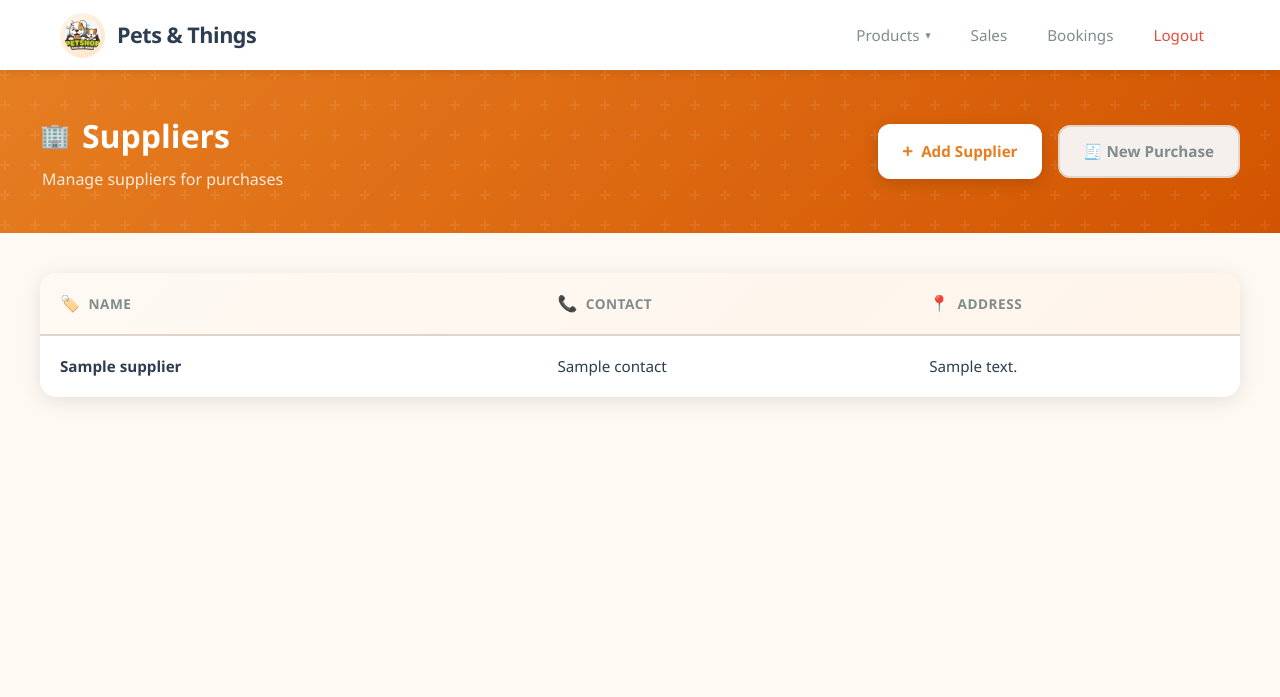
After one commit to yahyasarhan22/Pets-things-Store-Management-System, a Flask app: template pets_things_web/templates/suppliers.html in a window 1280 px wide. The commit adds this page. Shown: the top 697 px of the page. Run offline with Flask 3, Linux system fonts and the light colour scheme; the template is opened without the code that fills it: most values are stand-ins (such as "Sample title", 1, 10 or a date in 2020).

Commit message:
add supplier table

```diff
--- a/pets_things_web/app.py
+++ b/pets_things_web/app.py
@@ -797,59 +797,90 @@ def transfer_stock():
 @app.route('/purchases/new', methods=['GET', 'POST'])
 @role_required('admin', 'employee')
 def purchase_new():
-    """Create new purchase from supplier to warehouse."""
     conn = get_connection()
     if not conn:
         flash("Database connection failed.", "danger")
         return redirect(url_for('dashboard'))
 
-    try:
-        cur = conn.cursor(dictionary=True)
-
-        # Load warehouses and products
+    cur = conn.cursor(dictionary=True)
+
+    try:
+        # Dropdown data
         cur.execute("SELECT warehouse_id, warehouse_name FROM warehouse ORDER BY warehouse_name")
         warehouses = cur.fetchall()
 
+        cur.execute("SELECT supplier_id, name FROM supplier ORDER BY name")
+        suppliers = cur.fetchall()
+
+        # (not required on this page, but you already use it elsewhere)
         cur.execute("SELECT product_id, product_name, unit_price FROM product WHERE is_active = 1 ORDER BY product_name")
         products = cur.fetchall()
 
         if request.method == 'POST':
             warehouse_id = request.form.get('warehouse_id', type=int)
-            supplier_name = (request.form.get('supplier_name') or '').strip()
-
-            if not warehouse_id or not supplier_name:
-                flash("Please select warehouse and enter supplier name.", "warning")
+            supplier_id = request.form.get('supplier_id', type=int)
+
+            if not warehouse_id or not supplier_id:
+                flash("Please select warehouse and supplier.", "warning")
                 return render_template('purchase_form.html',
-                                     warehouses=warehouses,
-                                     products=products,
-                                     selected_warehouse_id=warehouse_id,
-                                     supplier_name=supplier_name)
+                                       warehouses=warehouses,
+                                       suppliers=suppliers,
+                                       products=products,
+                                       selected_warehouse_id=warehouse_id,
+                                       selected_supplier_id=supplier_id)
 
             performed_by = session.get('user_id')
 
-            # Create purchase header
-            cur.execute("""
-                INSERT INTO purchase (warehouse_id, supplier_name, total_amount, performed_by)
-                VALUES (%s, %s, 0.00, %s)
-            """, (warehouse_id, supplier_name, performed_by))
-
-            purchase_id = cur.lastrowid
-            conn.commit()
-
-            flash("Purchase created. Add items now.", "success")
-            return redirect(url_for('purchase_detail', purchase_id=purchase_id))
-
+            # Get supplier name (snapshot, optional if you keep purchase.supplier_name)
+            cur.execute("SELECT name FROM supplier WHERE supplier_id = %s", (supplier_id,))
+            sup = cur.fetchone()
+            if not sup:
+                flash("Selected supplier not found.", "warning")
+                return render_template('purchase_form.html',
+                                       warehouses=warehouses,
+                                       suppliers=suppliers,
+                                       products=products,
+                                       selected_warehouse_id=warehouse_id,
+                                       selected_supplier_id=supplier_id)
+
+            supplier_name = sup["name"]
+
+            try:
+                cur.execute("""
+                    INSERT INTO purchase (warehouse_id, supplier_id, supplier_name, total_amount, performed_by)
+                    VALUES (%s, %s, %s, 0.00, %s)
+                """, (warehouse_id, supplier_id, supplier_name, performed_by))
+
+                purchase_id = cur.lastrowid
+                conn.commit()
+
+                flash("Purchase created. Add items now.", "success")
+                return redirect(url_for('purchase_detail', purchase_id=purchase_id))
+
+            except Exception as e:
+                conn.rollback()
+                print("purchase_new insert error:", e)
+                flash("Failed to create purchase. Please try again.", "danger")
+                return render_template('purchase_form.html',
+                                       warehouses=warehouses,
+                                       suppliers=suppliers,
+                                       products=products,
+                                       selected_warehouse_id=warehouse_id,
+                                       selected_supplier_id=supplier_id)
+
+        # GET
         return render_template('purchase_form.html',
-                             warehouses=warehouses,
-                             products=products,
-                             selected_warehouse_id=None,
-                             supplier_name='')
-
-    finally:
-        if cur:
-            cur.close()
-        if conn and conn.is_connected():
-            conn.close()
+                               warehouses=warehouses,
+                               suppliers=suppliers,
+                               products=products,
+                               selected_warehouse_id=None,
+                               selected_supplier_id=None)
+
+    finally:
+        cur.close()
+        conn.close()
+
+
 
 
 @app.route('/purchases/<int:purchase_id>')
@@ -866,20 +897,22 @@ def purchase_detail(purchase_id):
 
         # Get purchase header
         cur.execute("""
-            SELECT
-                p.purchase_id,
-                p.warehouse_id,
-                w.warehouse_name,
-                p.purchase_date,
-                p.supplier_name,
-                p.total_amount,
-                p.performed_by,
-                u.full_name AS performed_by_name
-            FROM purchase p
-            JOIN warehouse w ON p.warehouse_id = w.warehouse_id
-            JOIN users u ON p.performed_by = u.user_id
-            WHERE p.purchase_id = %s
-        """, (purchase_id,))
+    SELECT
+        p.purchase_id,
+        p.warehouse_id,
+        w.warehouse_name,
+        p.purchase_date,
+        COALESCE(s.name, p.supplier_name) AS supplier_name,
+        p.total_amount,
+        p.performed_by,
+        u.full_name AS performed_by_name
+    FROM purchase p
+    JOIN warehouse w ON p.warehouse_id = w.warehouse_id
+    JOIN users u ON p.performed_by = u.user_id
+    LEFT JOIN supplier s ON p.supplier_id = s.supplier_id
+    WHERE p.purchase_id = %s
+""", (purchase_id,))
+
 
         purchase = cur.fetchone()
         if not purchase:
@@ -1110,19 +1143,23 @@ def purchases_list():
             where_clause = "WHERE " + " AND ".join(conditions)
 
         cur.execute(f"""
-            SELECT
-                p.purchase_id,
-                p.purchase_date,
-                w.warehouse_name,
-                p.supplier_name,
-                p.total_amount,
-                u.full_name AS performed_by_name
-            FROM purchase p
-            JOIN warehouse w ON p.warehouse_id = w.warehouse_id
-            JOIN users u ON p.performed_by = u.user_id
-            {where_clause}
-            ORDER BY p.purchase_date DESC
-        """, params)
+    SELECT
+        p.purchase_id,
+        p.purchase_date,
+        w.warehouse_name,
+        p.supplier_id,
+        COALESCE(s.name, p.supplier_name, 'Unknown') AS supplier_name,
+        p.total_amount,
+        u.full_name AS performed_by_name
+    FROM purchase p
+    JOIN warehouse w ON p.warehouse_id = w.warehouse_id
+    JOIN users u ON p.performed_by = u.user_id
+    LEFT JOIN supplier s ON p.supplier_id = s.supplier_id
+    {where_clause}
+    ORDER BY p.purchase_date DESC
+""", params)
+
+
 
         purchases = cur.fetchall()
 
@@ -1140,6 +1177,58 @@ def purchases_list():
         cur.close()
         conn.close()
 
+@app.route("/suppliers")
+@role_required("admin", "employee")
+def suppliers_list():
+    conn = get_connection()
+    if not conn:
+        return render_template("suppliers.html", suppliers=[], error="DB connection failed")
+
+    try:
+        cur = conn.cursor(dictionary=True)
+        cur.execute("""
+            SELECT supplier_id, name, contact, address
+            FROM supplier
+            ORDER BY name
+        """)
+        suppliers = cur.fetchall()
+        return render_template("suppliers.html", suppliers=suppliers, error=None)
+    finally:
+        cur.close()
+        conn.close()
+
+
+@app.route("/suppliers/add", methods=["GET", "POST"])
+@role_required("admin", "employee")
+def supplier_add():
+    if request.method == "POST":
+        name = (request.form.get("name") or "").strip()
+        contact = (request.form.get("contact") or "").strip()
+        address = (request.form.get("address") or "").strip()
+
+        if not name:
+            flash("Supplier name is required.", "warning")
+            return render_template("supplier_form.html", mode="add", supplier=None)
+
+        conn = get_connection()
+        if not conn:
+            flash("DB connection failed.", "danger")
+            return render_template("supplier_form.html", mode="add", supplier=None)
+
+        try:
+            cur = conn.cursor()
+            cur.execute("""
+                INSERT INTO supplier (name, contact, address)
+                VALUES (%s, %s, %s)
+            """, (name, contact or None, address or None))
+            conn.commit()
+            flash("Supplier added successfully.", "success")
+            return redirect(url_for("purchase_new"))  # go back to purchase page
+        finally:
+            cur.close()
+            conn.close()
+
+    return render_template("supplier_form.html", mode="add", supplier=None)
 
 
 @app.route('/inventory/restock', methods=['POST'])
--- /dev/null
+++ b/pets_things_web/templates/suppliers.html
@@ -0,0 +1,93 @@
+{% extends "base.html" %}
+
+{% block title %}Suppliers - Pets & Things{% endblock %}
+
+{% block content %}
+<!-- Page Header -->
+<section class="page-header">
+  <div class="page-header-content">
+    <div class="page-title-section">
+      <h1 class="page-title">
+        <span class="title-icon">🏢</span>
+        Suppliers
+      </h1>
+      <p class="page-subtitle">Manage suppliers for purchases</p>
+    </div>
+
+    <div class="header-actions">
+      <a href="{{ url_for('supplier_add') }}" class="btn-primary">
+        <span class="btn-icon">+</span>
+        Add Supplier
+      </a>
+      <a href="{{ url_for('purchase_new') }}" class="btn-secondary">
+        🧾 New Purchase
+      </a>
+    </div>
+  </div>
+</section>
+
+<section class="products-section">
+  <div class="products-container">
+
+    {% if error %}
+      <div class="error-message">
+        <span class="error-icon">⚠️</span>
+        {{ error }}
+      </div>
+    {% endif %}
+
+    {% if suppliers and suppliers|length > 0 %}
+      <div class="table-card">
+        <div class="table-wrapper">
+          <table class="products-table">
+            <thead>
+              <tr>
+                <th>
+                  <span class="th-content">
+                    <span class="th-icon">🏷️</span>
+                    Name
+                  </span>
+                </th>
+                <th>
+                  <span class="th-content">
+                    <span class="th-icon">📞</span>
+                    Contact
+                  </span>
+                </th>
+                <th>
+                  <span class="th-content">
+                    <span class="th-icon">📍</span>
+                    Address
+                  </span>
+                </th>
+              </tr>
+            </thead>
+            <tbody>
+              {% for s in suppliers %}
+              <tr>
+                <td class="product-name-cell">
+                  <span class="product-name">{{ s.name }}</span>
+                </td>
+                <td>{{ s.contact or '--' }}</td>
+                <td>{{ s.address or '--' }}</td>
+              </tr>
+              {% endfor %}
+            </tbody>
+          </table>
+        </div>
+      </div>
+    {% else %}
+      <div class="empty-state">
+        <div class="empty-icon">🏢</div>
+        <h2 class="empty-title">No Suppliers Yet</h2>
+        <p class="empty-text">Add suppliers to start purchasing stock from them.</p>
+        <a href="{{ url_for('supplier_add') }}" class="btn-primary">
+          <span class="btn-icon">+</span>
+          Add Your First Supplier
+        </a>
+      </div>
+    {% endif %}
+
+  </div>
+</section>
+{% endblock %}
```
Also changed, not shown: pets_things_sql/pets_things_SQL.sql (+28 -0 lines), pets_things_web/templates/purchase_form.html (+25 -12 lines), pets_things_web/templates/supplier_form.html (added, +97 -0 lines).
